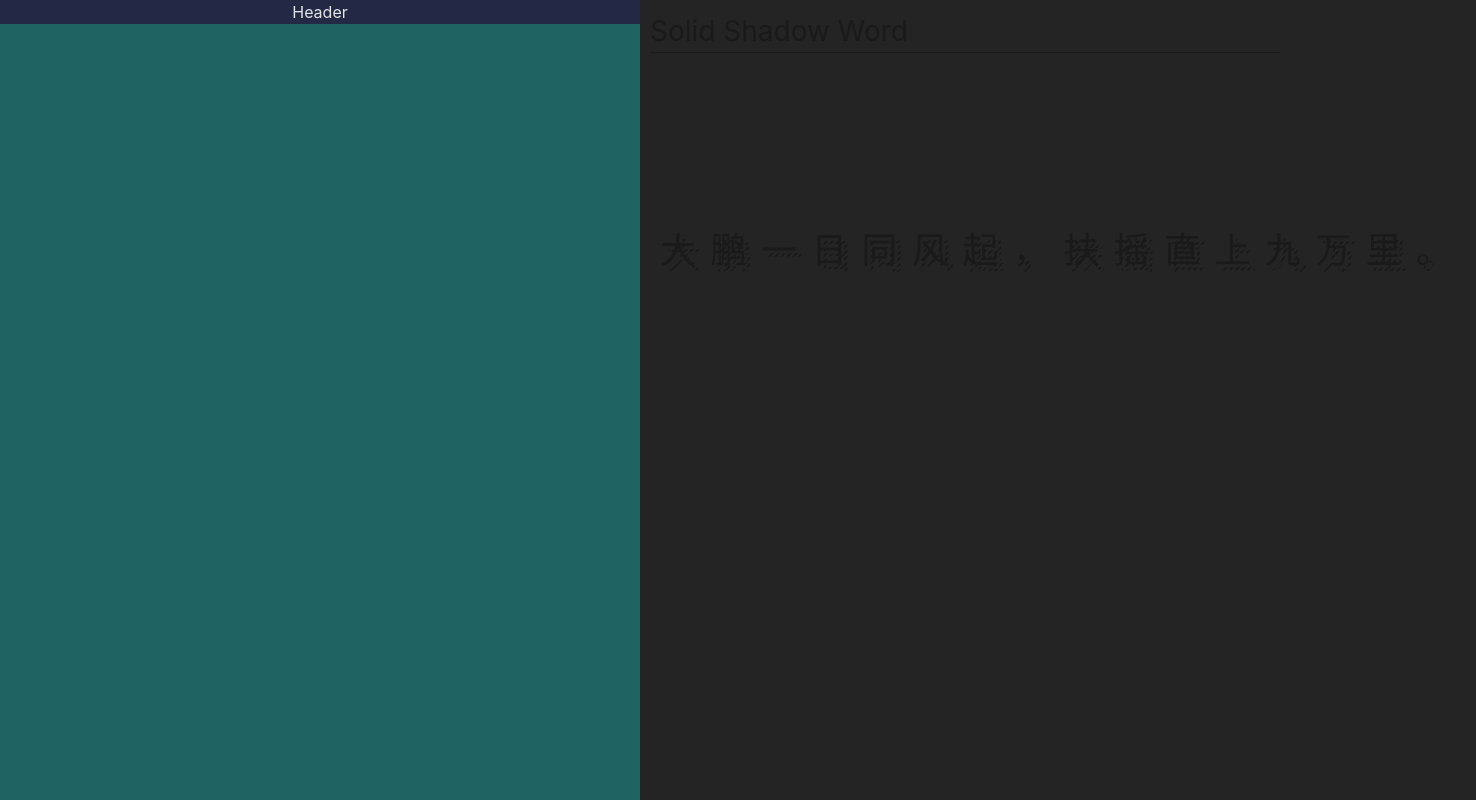
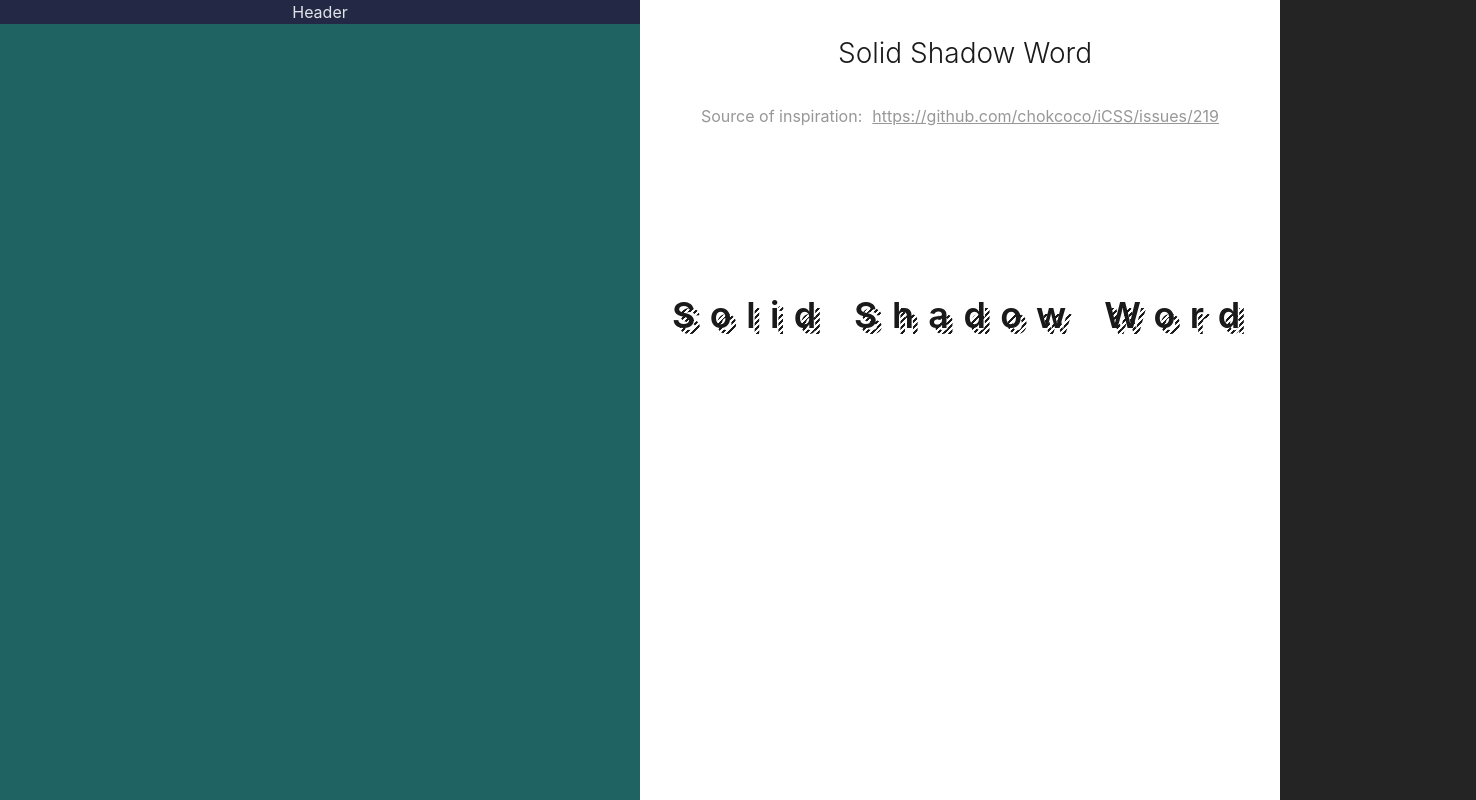
Before and after one commit to bzpen/interesting-css, a React (Vite) app: page / in a window 1280 px wide. Shown: the whole page, 1476 px wide, since content can reach past the window. Built offline with nearby package versions, Linux system fonts and the light colour scheme.

Commit message:
feat: solid shadow word 效果优化 style: preview panel 界面调整

```diff
--- a/src/common/components/SolidShadowWord.tsx
+++ b/src/common/components/SolidShadowWord.tsx
@@ -1,16 +1,15 @@
 import styles from './css/SolidShadowWord.module.less';
 
-const SolidShadowWord = () => {
-    const word = `大鹏一日同风起，扶摇直上九万里。`;
+interface PropsType {
+    word: string;
+}
+
+const SolidShadowWord = (props: PropsType) => {
+    const { word } = props;
 
     return (
-        <div className={styles.box}>
-            <div className={styles.main_title}>
-                <span>{word}</span>
-            </div>
-            <div className={styles.subtitle}>
-                <span>{word}</span>
-            </div>
+        <div className={styles.main_title} data-word={word}>
+            <span>{word}</span>
         </div>
     );
 };
--- a/src/common/components/css/SolidShadowWord.module.less
+++ b/src/common/components/css/SolidShadowWord.module.less
@@ -1,17 +1,16 @@
-.box {
+.main_title {
+    position: relative;
     width: max-content;
-    padding: 10px;
-    position: relative;
+    font-size: 36px;
+    font-weight: 600;
     margin: 20vmin auto;
-    font-size: 36px;
-    text-align: center;
     letter-spacing: 0.4em;
-    font-weight: 600;
-    position: relative;
     color: var(--color-main-text);
+    z-index: 1;
 
-    .main_title {
-        position: relative;
+    &::after {
+        content: attr(data-word);
+        position: absolute;
         top: 6px;
         left: 6px;
         width: max-content;
@@ -30,13 +29,6 @@
         background-clip: text;
         -webkit-background-clip: text;
         color: transparent;
-    }
-
-    .subtitle {
-        position: absolute;
-        top: 10px;
-        width: max-content;
-        width: max-content;
-        z-index: 2;
+        z-index: -1;
     }
 }
--- a/src/components/preview-panel/PreviewPanel.tsx
+++ b/src/components/preview-panel/PreviewPanel.tsx
@@ -5,8 +5,12 @@ const PreviewPanel = () => {
     return (
         <div className={styles.panel}>
             <div className={styles.title}>Solid Shadow Word</div>
+            <div className={styles.inspiration_origin}>
+                <span>Source of inspiration:</span>
+                <a href='https://github.com/chokcoco/iCSS/issues/219'>https://github.com/chokcoco/iCSS/issues/219</a>
+            </div>
             <div className={styles.preview_box}>
-                <SolidShadowWord />
+                <SolidShadowWord word={'Solid Shadow Word'} />
             </div>
         </div>
     );
--- a/src/index.css
+++ b/src/index.css
@@ -20,6 +20,14 @@
     padding: 0px;
 }
 
+a {
+    color: var(--color-subtitle-text);
+}
+
+a:hover {
+    color: var(--color-main-text);
+}
+
 @media (prefers-color-scheme: light) {
     :root {
         --color-main-text: #1a1a1a;
@@ -34,6 +42,6 @@
         --color-main-text: #ffffff;
         --color-subtitle-text: #585858;
 
-        --color-bg-preview: #1a1a1a;
+        --color-bg-preview: #131313;
     }
 }
--- a/src/style/css/PreviewPanel.module.less
+++ b/src/style/css/PreviewPanel.module.less
@@ -1,14 +1,26 @@
 .panel {
     height: 100vh;
+    box-sizing: border-box;
+    padding: 2rem 2rem 0;
+    background-color: var(--color-bg-preview);
     text-align: left;
-    padding-left: 10px;
-    // background-color: var(--color-bg-preview);
 
     .title {
-        padding-top: 10px;
+        padding-left: 10px;
+        text-align: center;
         color: var(--color-main-text);
+        font-weight: 300;
         font-size: 28px;
-        border-bottom: 1px solid var(--color-main-text);
+    }
+
+    .inspiration_origin {
+        padding-left: 10px;
+        margin-top: 30px;
+        text-align: center;
+        color: var(--color-subtitle-text);
+        a {
+            padding: 10px;
+        }
     }
 
     .preview_box {
--- a/src/style/theme/dark.css
+++ /dev/null
@@ -1,4 +0,0 @@
-.dark {
-    --color-main-text: #ffffff;
-    --color-subtitle-text: #d6d5d5;
-}
```
